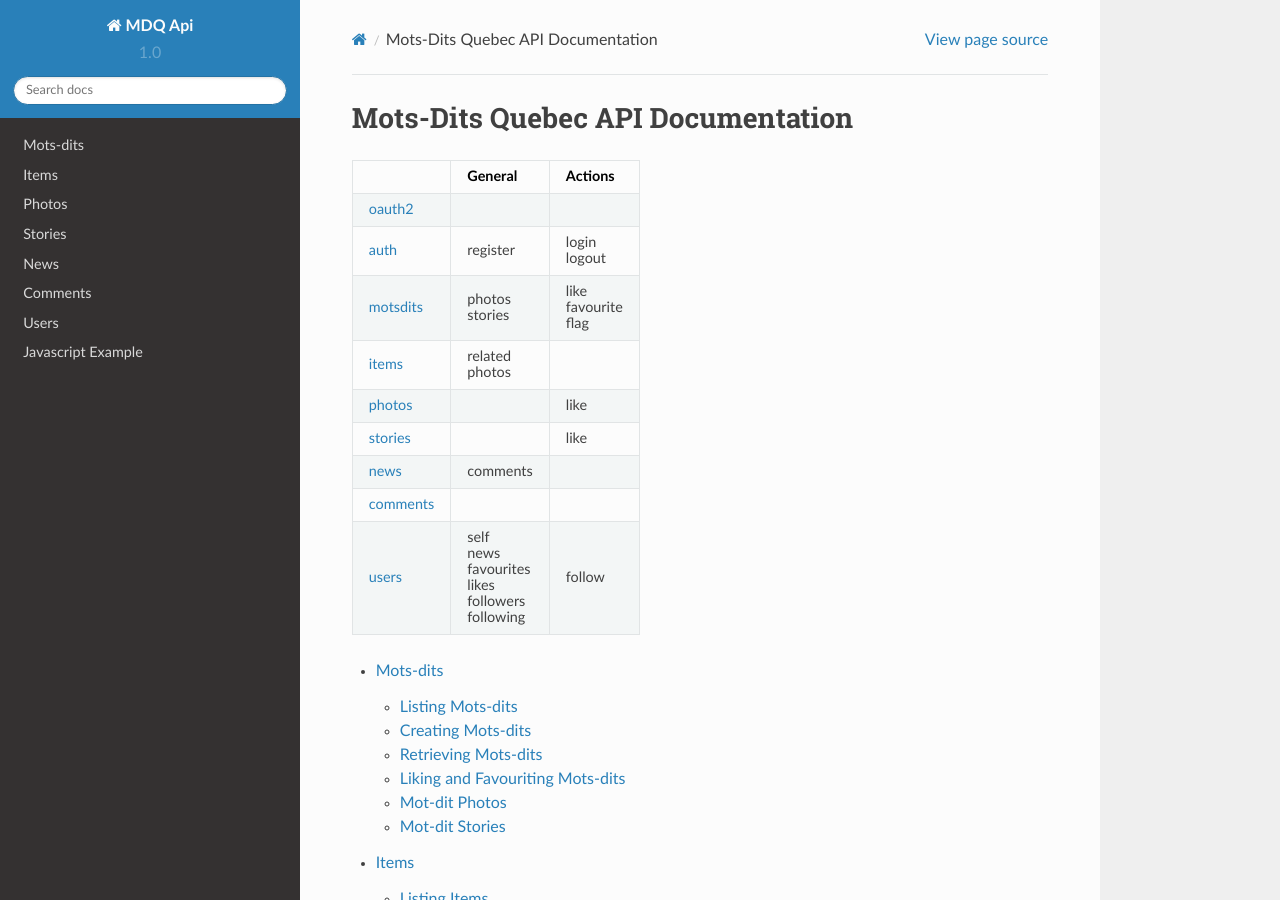
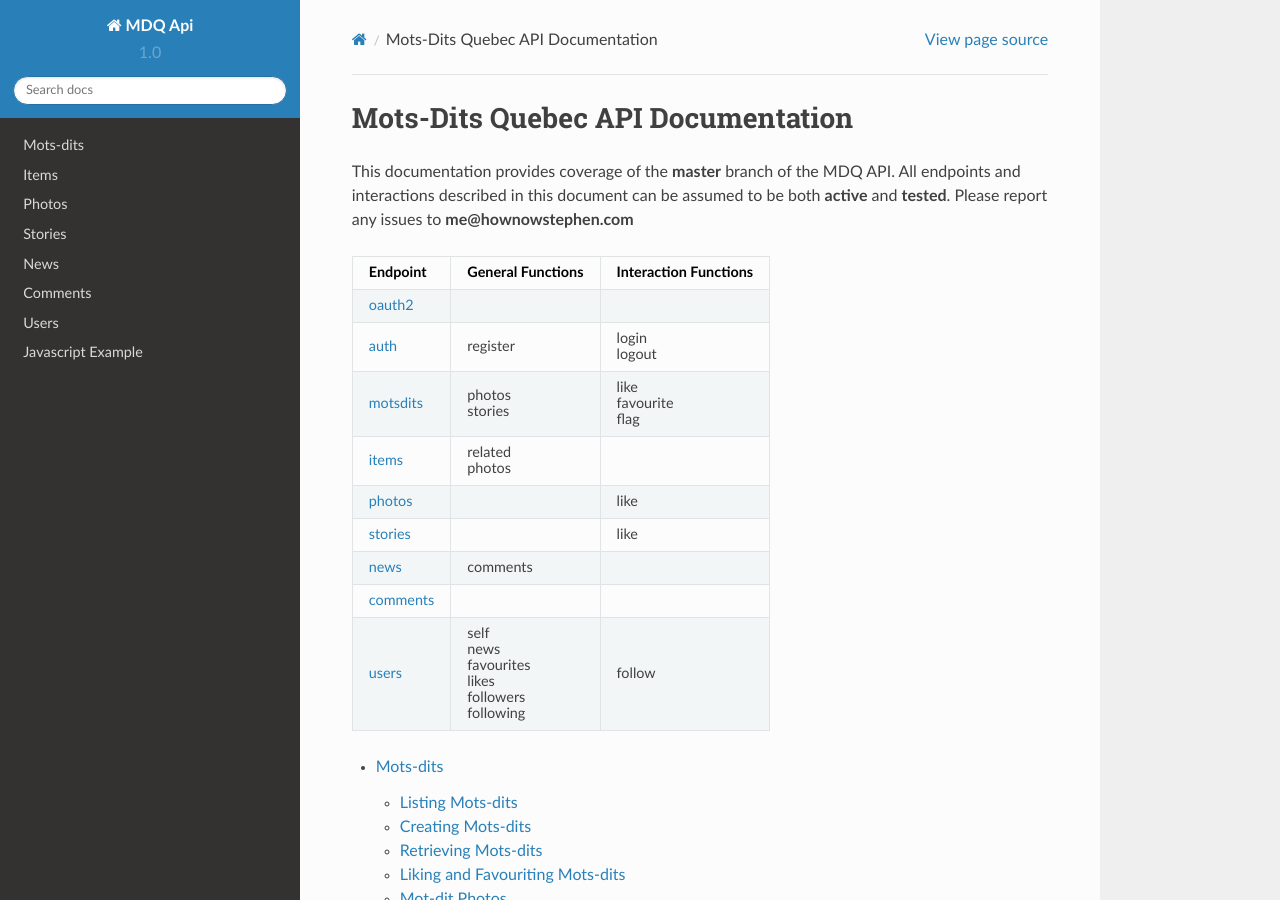
Before and after one commit to mikaeltheimer/mdq_api, a Sphinx documentation site: the page built from doc/index.rst, in a window 1280 px wide and 900 px high. Built offline with Sphinx 7.4.7 and the Read the Docs theme 2.0.0, drawn with Linux system fonts in a browser that asks for light colours; pages that are not in the unit, such as notebooks, are missing from menus.

Commit message:
updating documentation, fixing some issues

```diff
--- a/doc/index.rst
+++ b/doc/index.rst
@@ -6,48 +6,49 @@
 Mots-Dits Quebec API Documentation
 ==================================
 
+This documentation provides coverage of the **master** branch of the MDQ API. All endpoints and interactions described in this document can be assumed to be both **active** and **tested**. Please report any issues to **me@hownowstephen.com**
 
 .. cssclass:: table-striped
-+-----------+------------+-----------+
-|           |  General   |  Actions  |
-+===========+============+===========+
-| oauth2_   |            |           |
-+-----------+------------+-----------+
-| auth_     | register   | login     |
-|           |            |           |
-|           |            | logout    |
-|           |            |           |
-+-----------+------------+-----------+
-| motsdits_ | photos     | like      |
-|           |            |           |
-|           | stories    | favourite |
-|           |            |           |
-|           |            | flag      |
-+-----------+------------+-----------+
-| items_    | related    |           |
-|           |            |           |
-|           | photos     |           |
-+-----------+------------+-----------+
-| photos_   |            | like      |
-+-----------+------------+-----------+
-| stories_  |            | like      |
-+-----------+------------+-----------+
-| news_     | comments   |           |
-+-----------+------------+-----------+
-| comments_ |            |           |
-+-----------+------------+-----------+
-| users_    | self       | follow    |
-|           |            |           |
-|           | news       |           |
-|           |            |           |
-|           | favourites |           |
-|           |            |           |
-|           | likes      |           |
-|           |            |           |
-|           | followers  |           |
-|           |            |           |
-|           | following  |           |
-+-----------+------------+-----------+
++-----------+-------------------+-----------------------+
+|  Endpoint | General Functions | Interaction Functions |
++===========+===================+=======================+
+| oauth2_   |                   |                       |
++-----------+-------------------+-----------------------+
+| auth_     | register          | login                 |
+|           |                   |                       |
+|           |                   | logout                |
+|           |                   |                       |
++-----------+-------------------+-----------------------+
+| motsdits_ | photos            | like                  |
+|           |                   |                       |
+|           | stories           | favourite             |
+|           |                   |                       |
+|           |                   | flag                  |
++-----------+-------------------+-----------------------+
+| items_    | related           |                       |
+|           |                   |                       |
+|           | photos            |                       |
++-----------+-------------------+-----------------------+
+| photos_   |                   | like                  |
++-----------+-------------------+-----------------------+
+| stories_  |                   | like                  |
++-----------+-------------------+-----------------------+
+| news_     | comments          |                       |
++-----------+-------------------+-----------------------+
+| comments_ |                   |                       |
++-----------+-------------------+-----------------------+
+| users_    | self              | follow                |
+|           |                   |                       |
+|           | news              |                       |
+|           |                   |                       |
+|           | favourites        |                       |
+|           |                   |                       |
+|           | likes             |                       |
+|           |                   |                       |
+|           | followers         |                       |
+|           |                   |                       |
+|           | following         |                       |
++-----------+-------------------+-----------------------+
 
 .. toctree::
     :maxdepth 2
--- a/doc/motsdits.rst
+++ b/doc/motsdits.rst
@@ -13,7 +13,7 @@ Listing Mots-dits
 
 Mots-dits have the following attributes:
 
-+================+===============================================================+=================================================+
++----------------+---------------------------------------------------------------+-------------------------------------------------+
 |   Attribute    |                          Description                          |                      Notes                      |
 +================+===============================================================+=================================================+
 | **action**     | The action of this motdit                                     |                                                 |
@@ -53,7 +53,7 @@ Creating Mots-dits
 
 Each mot-dit has 4 basic attributes:
 
-+============+==============================================================================================+===========+
++------------+----------------------------------------------------------------------------------------------+-----------+
 | Attribute  |                                         Description                                          |           |
 +============+==============================================================================================+===========+
 | **what**   | The object/action being referenced (eg. A burger, skiing)                                    | required* |
@@ -119,7 +119,7 @@ This endpoint provides a **paginated** list of compact photo_ objects that are r
 
 
 Mot-dit Stories
---------------
+---------------
 
 **GET** http://api.motsditsquebec.com/api/v2/motsdits/:ID/stories/
 
```
